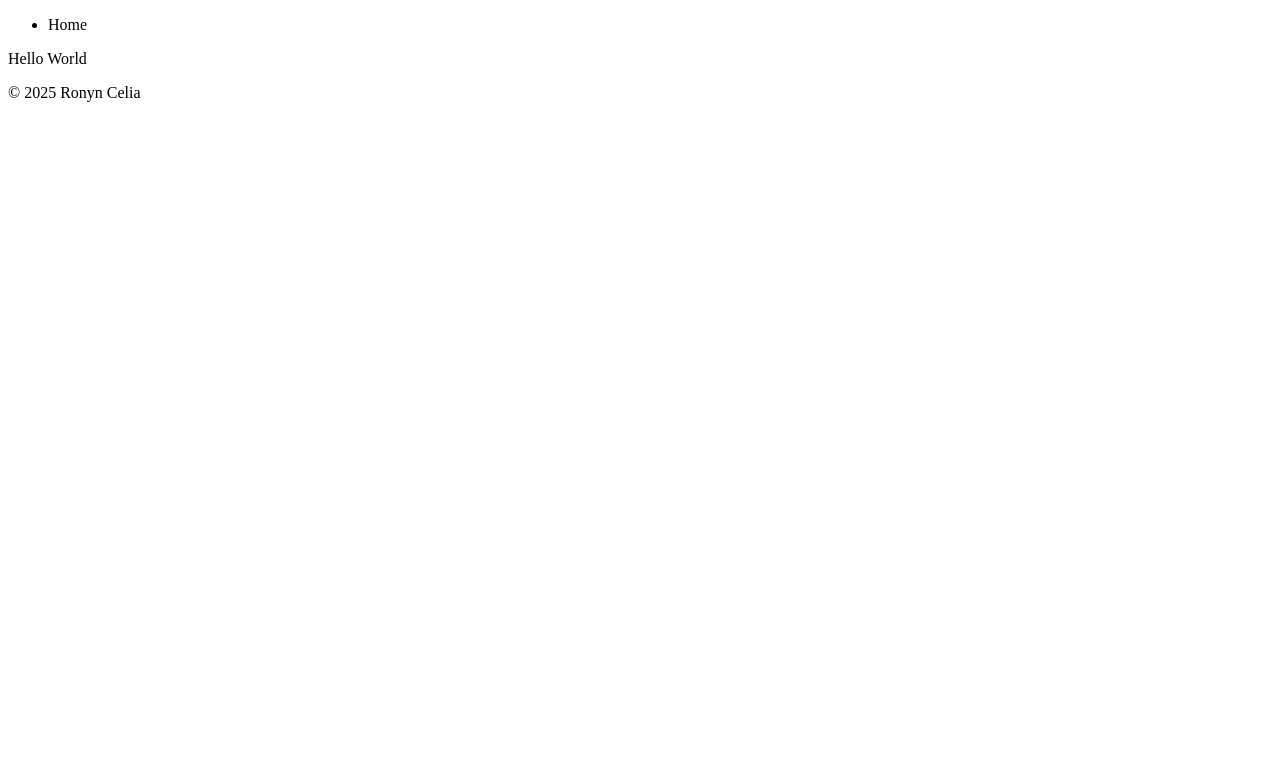
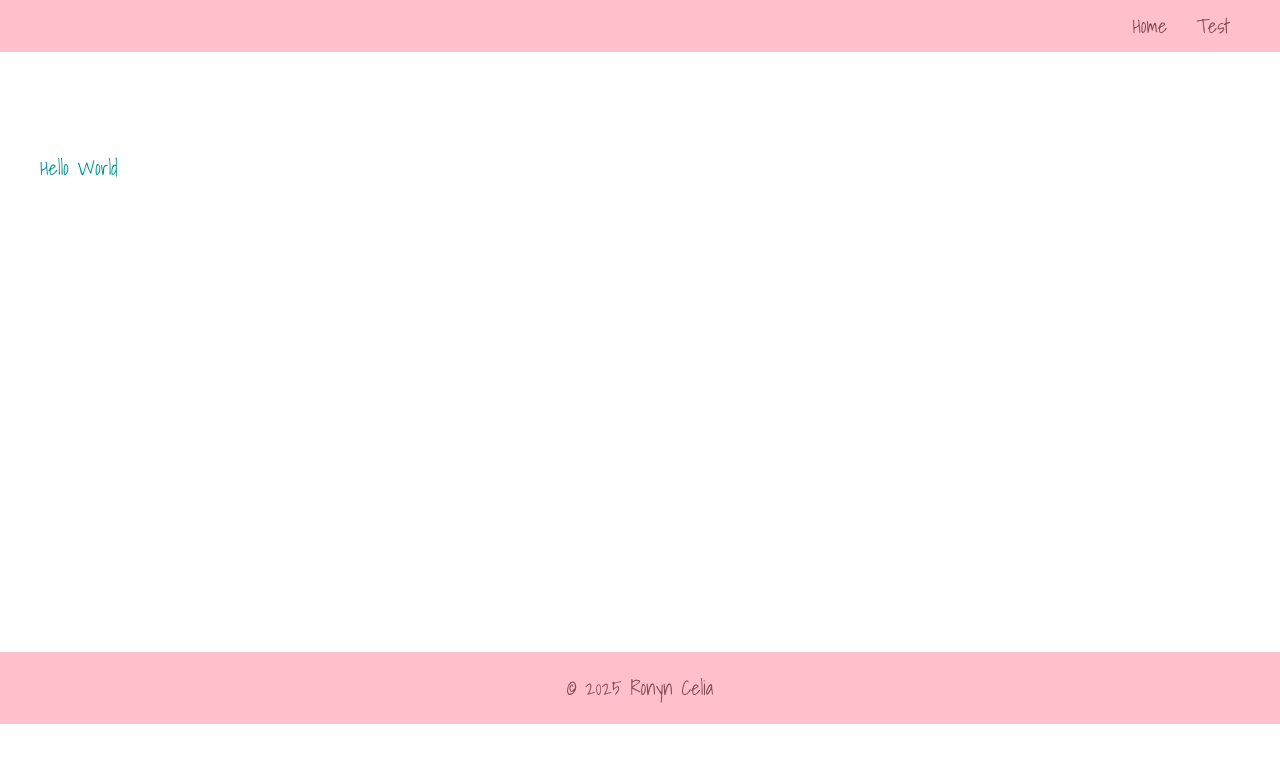
Before and after one commit to ronyncelia/ronyncelia.github.io, a plain HTML site: page index.html in a window 1280 px wide. Drawn offline with Linux system fonts and the light colour scheme.

Commit message:
Initial Styles

```diff
--- /dev/null
+++ b/assets/css/styles.css
@@ -0,0 +1,56 @@
+/* Global Styles */
+:root {
+    --primary: #ffc0cb;
+    --secondary: #824a54;
+    --accent: #009696;
+    --desktop-width: 1200px;
+    --tablet-width: 960px;
+}
+
+body {
+    margin: 0;
+    font-family: "Shadows Into Light", cursive;
+    font-weight: 400;
+    font-style: normal;
+    font-size: 20px;
+}
+a {
+    color: var(--secondary);
+    text-decoration: none;
+}
+
+/* Header */
+header {
+    background-color:var(--primary);
+}
+header ul {
+    padding: 0;
+    margin: 0 auto;
+    text-align:right;
+    width: var(--desktop-width);
+}
+header ul li {
+    list-style-type: none;
+    display: inline-block;
+    margin: 10px;
+}
+
+/* Main Section */
+section.main {
+    width: var(--desktop-width);
+    margin: 100px auto;
+    min-height: 50vh;
+    color: var(--accent);
+}
+
+/* Footer */
+footer {
+    background-color: var(--primary);
+    padding: 20px;
+}
+footer p {
+    width: var(--desktop-width);
+    margin: 0 auto;
+    text-align: center;
+    color: var(--secondary);
+}
--- a/index.html
+++ b/index.html
@@ -3,12 +3,17 @@
 <head>
   <meta charset="UTF-8">
   <title>Ronyn's Day at Purpose Brands</title>
+  <link rel="preconnect" href="https://fonts.googleapis.com">
+  <link rel="preconnect" href="https://fonts.gstatic.com" crossorigin>
+  <link href="https://fonts.googleapis.com/css2?family=Shadows+Into+Light&display=swap" rel="stylesheet">
+  <link href="assets/css/styles.css" rel="stylesheet"/>
 </head>
 <body>
   <header>
     <nav>
       <ul>
-        <li>Home</li>
+        <li><a href="/">Home</a></li>
+        <li><a href="#" onclick="alert('Test');">Test</a></li>
       </ul>
     </nav>
   </header>
```
